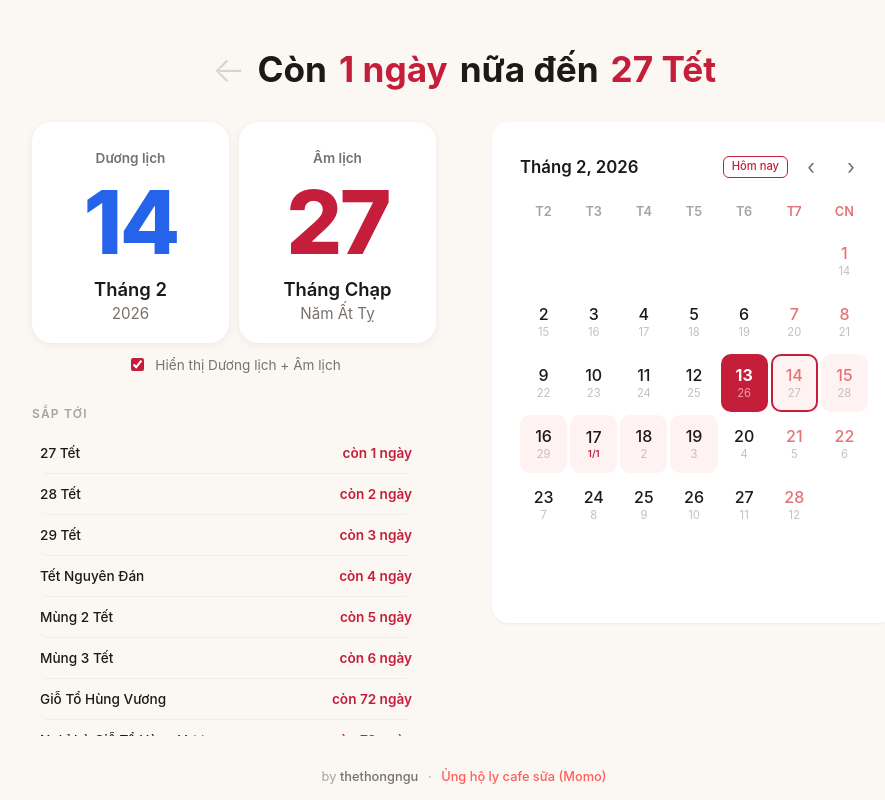
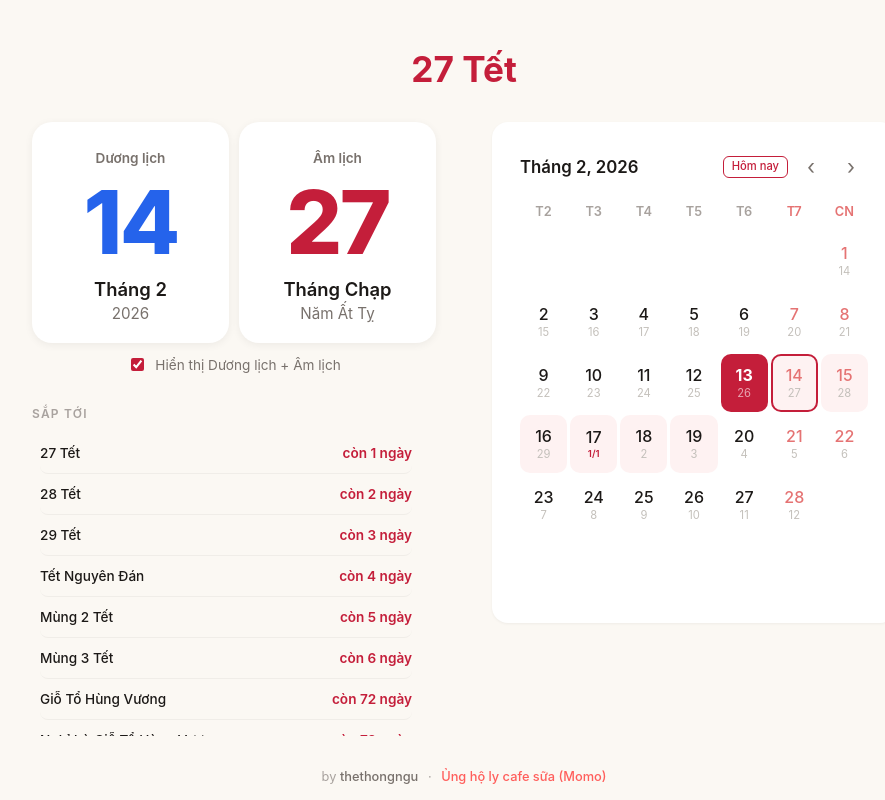
Before and after one commit to thethongngu/amlich, a SvelteKit app: page / in a window 1280 px wide. Both pictures are taken after a click on the button "27 Tết". Shown: the whole page, without its empty margins (176-1061 px from the left). Built offline with nearby package versions, Linux system fonts and the light colour scheme.

Commit message:
improve UI

```diff
--- a/src/routes/+page.svelte
+++ b/src/routes/+page.svelte
@@ -101,48 +101,16 @@
     const isSelectedWeekend = $derived(
         selected.dayOfWeek === "Thứ Bảy" || selected.dayOfWeek === "Chủ Nhật",
     );
-    const daysFromToday = $derived(
-        Math.round(
-            (new Date(selectedYear, selectedMonth - 1, selectedDay).getTime() -
-                new Date(
-                    today.solarYear,
-                    today.solarMonth - 1,
-                    today.solarDay,
-                ).getTime()) /
-                86400000,
-        ),
-    );
 </script>
 
 <svelte:window onclick={handleClickOutside} />
 
 <h1 class="sr-only">Âm lịch - Ngày lễ</h1>
 <main class="page">
-    <div
-        class="next-holiday"
-        class:is-today={nextHoliday?.daysUntil === 0 && isSelectedToday}
-    >
-        {#if !isSelectedToday}
-            <button class="back-today" onclick={goToday}>&larr;</button>
-        {/if}
-        {#if !isSelectedToday && selected.holiday}
-            {#if daysFromToday > 0}
-                Còn <strong>{daysFromToday} ngày</strong> nữa đến
-                <span class="special-day">{selected.holiday}</span>
-            {:else if daysFromToday < 0}
-                <span class="special-day">{selected.holiday}</span>
-                <span>({Math.abs(daysFromToday)} ngày trước)</span>
-            {:else}
-                <span class="special-day">{selected.holiday}</span>
-            {/if}
-        {:else if !isSelectedToday && isSelectedWeekend}
-            <span class="special-day">Cuối tuần</span>
-        {:else if !isSelectedToday}
-            <span class="normal-day">Ngày bình thường</span>
-        {:else if nextHoliday && nextHoliday.daysUntil === 0}
-            <span class="today-label">Hôm nay là </span>
+    <div class="next-holiday">
+        {#if isSelectedToday && nextHoliday && nextHoliday.daysUntil === 0}
             <span class="special-day">{nextHoliday.name}</span>
-        {:else if nextHoliday}
+        {:else if isSelectedToday && nextHoliday}
             Còn <strong>{nextHoliday.daysUntil} ngày</strong> nữa đến
             <button
                 class="holiday-link"
@@ -151,8 +119,13 @@
                         nextHoliday.solarDay,
                         nextHoliday.solarMonth,
                         nextHoliday.solarYear,
-                    )}>{nextHoliday.name}</button
-            >
+                    )}>{nextHoliday.name}</button>
+        {:else if selected.holiday}
+            <span class="special-day">{selected.holiday}</span>
+        {:else if isSelectedWeekend}
+            <span class="special-day">Cuối tuần</span>
+        {:else}
+            <span class="normal-day">Ngày bình thường</span>
         {/if}
     </div>
     <div class="today-col">
@@ -435,14 +408,6 @@
         text-decoration-color: #c41e3a;
     }
 
-    .next-holiday.is-today {
-        min-height: auto;
-    }
-
-    .today-label {
-        color: #000;
-    }
-
     /* ── Calendar ── */
 
     .cal {
@@ -670,19 +635,6 @@
         outline-offset: -2px;
     }
 
-    .back-today {
-        background: none;
-        border: none;
-        font-family: inherit;
-        font-size: inherit;
-        font-weight: 300;
-        color: #d6d3d1;
-        cursor: pointer;
-        padding: 0;
-        transition: color 0.15s;
-        white-space: nowrap;
-    }
-
     .normal-day {
         font-size: inherit;
         font-weight: 700;
@@ -692,10 +644,6 @@
     .special-day {
         font-size: inherit;
         font-weight: 700;
-        color: #c41e3a;
-    }
-
-    .back-today:hover {
         color: #c41e3a;
     }
 
```
